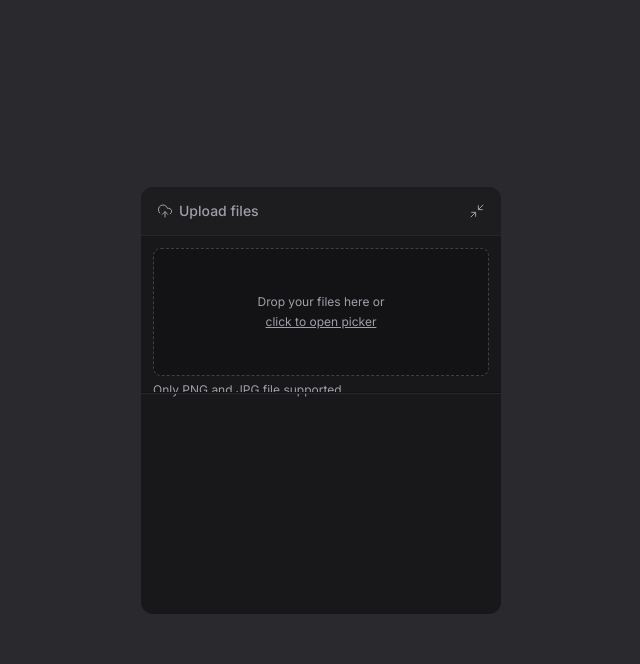
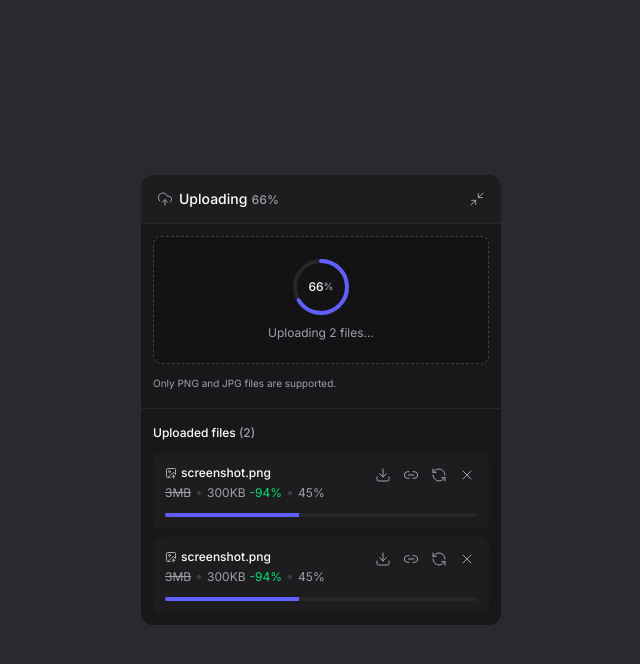
Before and after one commit to adriangvaldes/web, a React (Vite) app: page / in a window 1280 px wide. Both pictures are taken after a click on the button 792 px from the left and 400 px from the top of the page. Shown: the top 664 px of the page, without its empty margins (319-959 px from the left). Built offline with nearby package versions, Linux system fonts and the light colour scheme.

Commit message:
feat: add upload progress UI

```diff
--- a/package.json
+++ b/package.json
@@ -12,8 +12,10 @@
   },
   "dependencies": {
     "@radix-ui/react-collapsible": "^1.1.12",
+    "@radix-ui/react-progress": "^1.1.8",
     "@tailwindcss/vite": "^4.3.0",
     "lucide-react": "^1.14.0",
+    "motion": "^12.39.0",
     "react": "^19.2.6",
     "react-dom": "^19.2.6",
     "react-dropzone": "^15.0.0",
--- /dev/null
+++ b/src/components/ui/circular-progress-bar.tsx
@@ -0,0 +1,61 @@
+interface CircularProgressBarProps {
+  progress: number
+  size?: number
+  strokeWidth?: number
+  circleColor?: string
+  progressColor?: string
+}
+
+const CircularProgressBar: React.FC<CircularProgressBarProps> = ({
+  progress,
+  size = 120,
+  strokeWidth = 8,
+  circleColor = 'text-zinc-800',
+  progressColor = 'text-indigo-500',
+}) => {
+  const center = size / 2
+  const radius = center - strokeWidth / 2
+  const circumference = 2 * Math.PI * radius
+  const progressOffset = circumference - (progress / 100) * circumference
+
+  return (
+    <div className="relative" style={{ width: size, height: size }}>
+      <svg
+        className="w-full h-full -rotate-90"
+        viewBox={`0 0 ${size} ${size}`}
+        aria-label="Progress indicator"
+      >
+        <circle
+          className={`${circleColor} stroke-current`}
+          strokeWidth={strokeWidth}
+          fill="transparent"
+          r={radius}
+          cx={center}
+          cy={center}
+        />
+        <circle
+          className={`${progressColor} stroke-current`}
+          strokeWidth={strokeWidth}
+          strokeLinecap="round"
+          fill="transparent"
+          r={radius}
+          cx={center}
+          cy={center}
+          style={{
+            strokeDasharray: circumference,
+            strokeDashoffset: progressOffset,
+            transition: 'stroke-dashoffset 0.5s ease-in-out',
+          }}
+        />
+      </svg>
+      <div
+        className={`absolute inset-0 flex items-center justify-center text-xs font-medium text-zinc-50`}
+      >
+        {progress}
+        <span className="text-xxs text-zinc-400">%</span>
+      </div>
+    </div>
+  )
+}
+
+export default CircularProgressBar
--- a/src/components/upload-widget-dropzone.tsx
+++ b/src/components/upload-widget-dropzone.tsx
@@ -1,15 +1,23 @@
 import { useDropzone } from 'react-dropzone'
+import CircularProgressBar from './ui/circular-progress-bar'
 
 export function UploadWidgetDropzone() {
+  const isThereAnyPendindUpload = true
+  const uploadGlobalPercentage = 66
+
   const { getRootProps, getInputProps, isDragActive } = useDropzone({
     multiple: true,
     accept: {
       'image/jpeg': [],
       'image/png': [],
     },
+    onDrop(acceptedFiles) {
+      console.log(acceptedFiles)
+    },
   })
+
   return (
-    <div className="px-3 h-32">
+    <div className="px-3 flex flex-col gap-3">
       <div
         data-active={isDragActive}
         className="cursor-pointer text-zinc-400 bg-black/20 p-5 rounded-lg border border-zinc-700 border-dashed h-32 flex flex-col items-center justify-center gap-1 hover:border-zinc-600 transition-colors data-[active=true]:bg-indigo-500/10 data-[active=true]:border-indigo-500"
@@ -17,11 +25,20 @@ export function UploadWidgetDropzone() {
       >
         <input type="file" {...getInputProps()} />
 
-        <span className="text-xs">Drop your files here or</span>
-        <span className="text-xs underline">click to open picker</span>
+        {isThereAnyPendindUpload ? (
+          <div className="flex flex-col gap-2.5 items-center">
+            <CircularProgressBar progress={uploadGlobalPercentage} size={56} strokeWidth={4} />
+            <span className="text-xs">Uploading 2 files...</span>
+          </div>
+        ) : (
+          <>
+            <span className="text-xs">Drop your files here or</span>
+            <span className="text-xs underline">click to open picker</span>
+          </>
+        )}
       </div>
 
-      <span className="text-xs text-zinc-400">Only PNG and JPG file supported.</span>
+      <span className="text-xxs text-zinc-400">Only PNG and JPG files are supported.</span>
     </div>
   )
 }
--- a/src/components/upload-widget-title.tsx
+++ b/src/components/upload-widget-title.tsx
@@ -1,10 +1,20 @@
 import { UploadCloud } from 'lucide-react'
 
 export function UploadWidgetTitle() {
+  const isThereAnyPendindUpload = true
+  const uploadGlobalPercentage = 66
+
   return (
     <div className="flex items-center gap-1.5 text-sm font-medium">
       <UploadCloud className="size-4 text-zinc-400" strokeWidth={1.5} />
-      <span className="text-sm text-zinc-400">Upload files</span>
+      {isThereAnyPendindUpload ? (
+        <span className="flex items-baseline gap-1">
+          Uploading{' '}
+          <span className="text-xs text-zinc-400 tabular-nums">{uploadGlobalPercentage}%</span>
+        </span>
+      ) : (
+        <span>Upload files</span>
+      )}
     </div>
   )
 }
--- /dev/null
+++ b/src/components/upload-widget-upload-item.tsx
@@ -0,0 +1,54 @@
+import * as Progress from '@radix-ui/react-progress'
+
+import { Download, ImageUp, Link2, RefreshCcw, X } from 'lucide-react'
+import { Button } from './ui/button'
+
+export function UploadWidgetUploadItem() {
+  return (
+    <div className="p-3 rounded-lg flex flex-col gap-3 shadow-shape-content bg-white/2 relative overflow-hidden">
+      <div className="flex flex-col gap-1">
+        <span className="text-xs font-medium flex items-center gap-1">
+          <ImageUp className="size-3 text-zinc-300" strokeWidth={1.5} />
+          <span>screenshot.png</span>
+        </span>
+
+        <span className="text-xs text-zinc-400 flex gap-1.5 items-center">
+          <span className="line-through">3MB</span>
+          <div className="size-1 rounded-full bg-zinc-700" />
+          <span>
+            300KB
+            <span className="text-green-400 ml-1">-94%</span>
+          </span>
+          <div className="size-1 rounded-full bg-zinc-700" />
+          <span>45%</span>
+        </span>
+      </div>
+
+      <Progress.Root className="bg-zinc-800 rounded-full h-1 overflow-hidden">
+        <Progress.Indicator className="bg-indigo-500 h-1" style={{ width: '43%' }} />
+      </Progress.Root>
+
+      <div className="absolute top-2.5 right-2.5 flex items-center gap-1">
+        <Button size="icon-sm">
+          <Download className="size-4" strokeWidth={1.5} />
+          <span className="sr-only">Download compressed image</span>
+        </Button>
+
+        <Button size="icon-sm">
+          <Link2 className="size-4" strokeWidth={1.5} />
+          <span className="sr-only">Copy remote URL</span>
+        </Button>
+
+        <Button size="icon-sm">
+          <RefreshCcw className="size-4" strokeWidth={1.5} />
+          <span className="sr-only">Retry upload</span>
+        </Button>
+
+        <Button size="icon-sm">
+          <X className="size-4" strokeWidth={1.5} />
+          <span className="sr-only">Cancel upload</span>
+        </Button>
+      </div>
+    </div>
+  )
+}
--- a/src/components/upload-widget-upload-list.tsx
+++ b/src/components/upload-widget-upload-list.tsx
@@ -1,3 +1,22 @@
+import { UploadWidgetUploadItem } from './upload-widget-upload-item'
+
 export function UploadWidgetUploadList() {
-  return <div className="px-3 h-48"></div>
+  const isUploadListEmpty = false
+
+  return (
+    <div className="px-3 flex flex-col gap-3">
+      <span className="text-xs font-medium">
+        Uploaded files <span className="text-zinc-400">(2)</span>
+      </span>
+
+      {isUploadListEmpty ? (
+        <span className="text-xs text-zinc-400">No uploads added</span>
+      ) : (
+        <div className="flex flex-col gap-2">
+          <UploadWidgetUploadItem />
+          <UploadWidgetUploadItem />
+        </div>
+      )}
+    </div>
+  )
 }
--- a/src/index.css
+++ b/src/index.css
@@ -2,6 +2,7 @@
 
 @theme {
   --font-inter: "Inter", sans-serif;
+  --text-xxs: 10px;
 }
 
 body {
```
Also changed, not shown: 1 other file (tests, documents, lock files or other folders).
